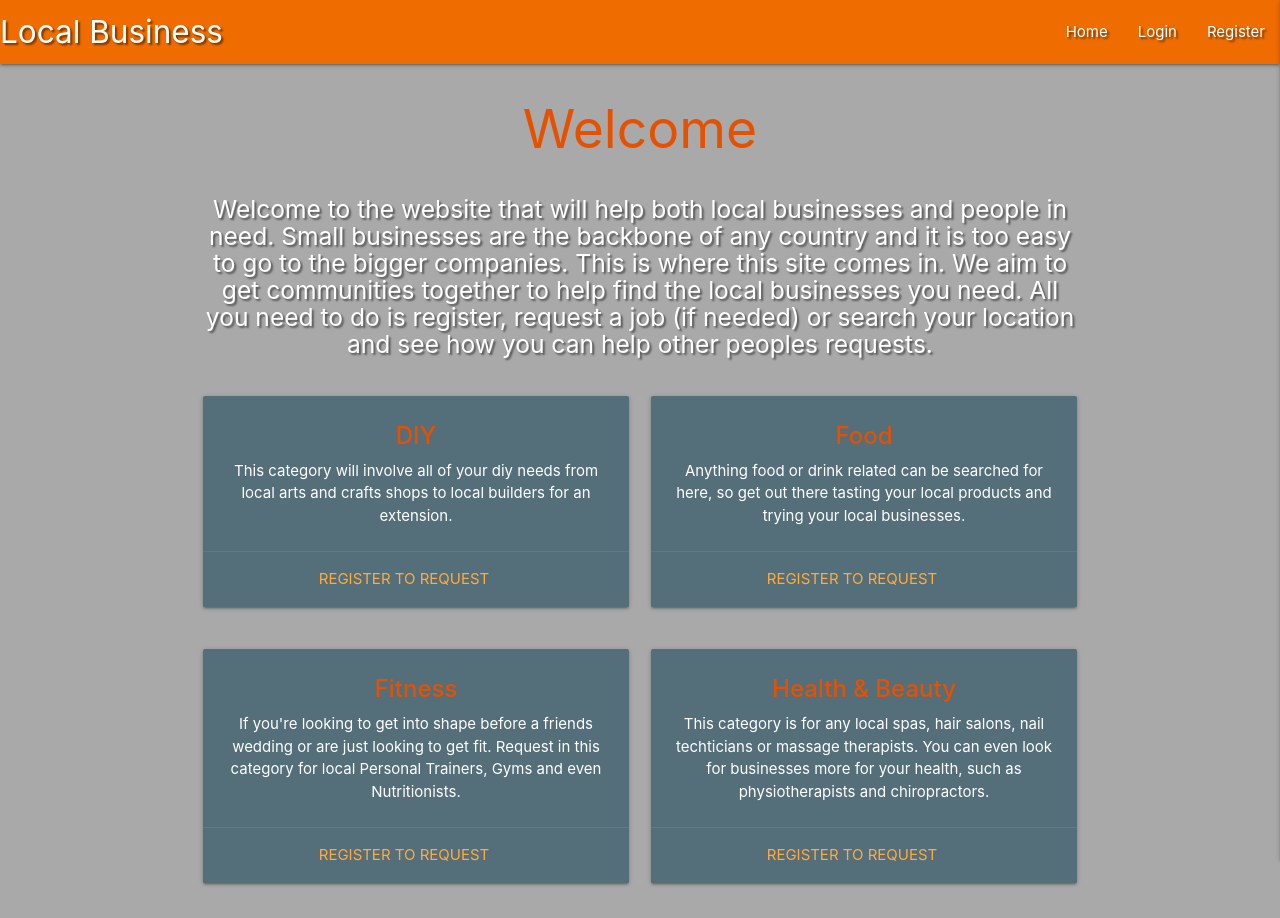
After one commit to Code-Institute-Submissions/local-business-project-3, a Flask app: page /home in a window 1280 px wide. The commit adds this page. Run offline with Flask 2, Linux system fonts and the light colour scheme; some libraries are stand-ins or nearby versions.

Commit message:
Added welcoming home page

```diff
--- a/app.py
+++ b/app.py
@@ -23,6 +23,11 @@ mongo = PyMongo(app)
 def get_jobs():
     jobs = list(mongo.db.jobs.find())
     return render_template("jobs.html", jobs=jobs)
+
+
+@app.route("/home")
+def home():
+    return render_template("home.html")
 
 
 @app.route("/register", methods=["GET", "POST"])
--- a/templates/base.html
+++ b/templates/base.html
@@ -24,10 +24,10 @@
                 <a href="#" data-target="mobile-demo" class="sidenav-trigger right"><i
                         class="material-icons fas fa-bars"></i></a>
                 <ul class="right hide-on-med-and-down">
-                    <li><a href="{{ url_for('get_jobs') }}">Home</a></li>
+                    <li><a href="{{ url_for('home') }}">Home</a></li>
                     {% if session.user %}
                         <li><a href="{{ url_for('profile', username=session['user']) }}">Profile</a></li>
-                        <li><a href="#">Jobs</a></li>
+                        <li><a href="{{ url_for('get_jobs') }}">Jobs</a></li>
                         <li><a href="{{ url_for('request_job') }}">Request Job</a></li>
                         <li><a href="{{ url_for('logout') }}">Logout</a></li>
                     {% else %}
@@ -44,10 +44,10 @@
             <li>
                 <h4 class="center-align grey-text text-darken-3">Local Business</h4>
             </li>
-            <li><a href="{{ url_for('get_jobs') }}">Home</a></li>
+            <li><a href="{{ url_for('home') }}">Home</a></li>
             {% if session.user %}
                         <li><a href="{{ url_for('profile', username=session['user']) }}">Profile</a></li>
-                        <li><a href="#">Jobs</a></li>
+                        <li><a href="{{ url_for('get_jobs') }}">Jobs</a></li>
                         <li><a href="{{ url_for('request_job') }}">Request Job</a></li>
                         <li><a href="{{ url_for('logout') }}">Logout</a></li>
                     {% else %}
--- /dev/null
+++ b/templates/home.html
@@ -0,0 +1,92 @@
+{% extends "base.html" %}
+{% block content %}
+<h2 class="orange-text text-darken-4 center-align">Welcome</h2>
+<div class="row">
+    <div class="col s12">
+        <h5 class="center-align white-text text-shadow">
+            Welcome to the website that will help both local businesses and people in need.
+            Small businesses are the backbone of any country and it is too easy to go to the bigger companies.
+            This is where this site comes in. We aim to get communities together to help find the local businesses
+            you need. All you need to do is register, request a job (if needed) or search your
+            location and see how you can help other peoples requests.
+        </h5>
+    </div>
+</div>
+<div class="row">
+    <div class="col s6 center-align">
+        <div class="card blue-grey darken-1">
+            <div class="card-content white-text">
+                <span class="card-title orange-text text-darken-4"><strong>DIY</strong></span>
+                <p>This category will involve all of your diy needs from local
+                    arts and crafts shops to local builders for an extension.
+                </p>
+            </div>
+            <div class="card-action">
+                {% if session.user %}
+                <a href="{{ url_for('request_job') }}">Start your request here</a>
+                {% else %}
+                <a href="{{ url_for('register') }}">Register to request</a>
+                {% endif %}
+            </div>
+        </div>
+    </div>
+    <div class="col s6 center-align">
+        <div class="card blue-grey darken-1">
+            <div class="card-content white-text">
+                <span class="card-title orange-text text-darken-4"><strong>Food</strong></span>
+                <p>
+                    Anything food or drink related can be searched for here, so get out there
+                    tasting your local products and trying your local businesses.
+                </p>
+            </div>
+            <div class="card-action">
+                {% if session.user %}
+                <a href="{{ url_for('request_job') }}">Start your request here</a>
+                {% else %}
+                <a href="{{ url_for('register') }}">Register to request</a>
+                {% endif %}
+            </div>
+        </div>
+    </div>
+</div>
+<div class="row">
+    <div class="col s6 center-align">
+        <div class="card blue-grey darken-1">
+            <div class="card-content white-text">
+                <span class="card-title orange-text text-darken-4"><strong>Fitness</strong></span>
+                <p>
+                    If you're looking to get into shape before a friends wedding or
+                    are just looking to get fit. Request in this category for local
+                    Personal Trainers, Gyms and even Nutritionists.
+                </p>
+            </div>
+            <div class="card-action">
+                {% if session.user %}
+                <a href="{{ url_for('request_job') }}">Start your request here</a>
+                {% else %}
+                <a href="{{ url_for('register') }}">Register to request</a>
+                {% endif %}
+            </div>
+        </div>
+    </div>
+    <div class="col s6 center-align">
+        <div class="card blue-grey darken-1">
+            <div class="card-content white-text">
+                <span class="card-title orange-text text-darken-4"><strong>Health & Beauty</strong></span>
+                <p>
+                    This category is for any local spas, hair salons, nail techticians or massage therapists.
+                    You can even look for businesses more for your health, such as physiotherapists and chiropractors.
+                </p>
+            </div>
+            <div class="card-action">
+                {% if session.user %}
+                <a href="{{ url_for('request_job') }}">Start your request here</a>
+                {% else %}
+                <a href="{{ url_for('register') }}">Register to request</a>
+                {% endif %}
+            </div>
+        </div>
+    </div>
+</div>
+
+{% endblock %}
--- a/templates/jobs.html
+++ b/templates/jobs.html
@@ -26,6 +26,7 @@
             <strong>Location: {{ job.job_location }}</strong>
             <p>{{ job.job_description }}</p>
             <p><em>by: {{ job.created_by }}</em></p>
+
         </div>
     </li>
     {% endfor %}
```
